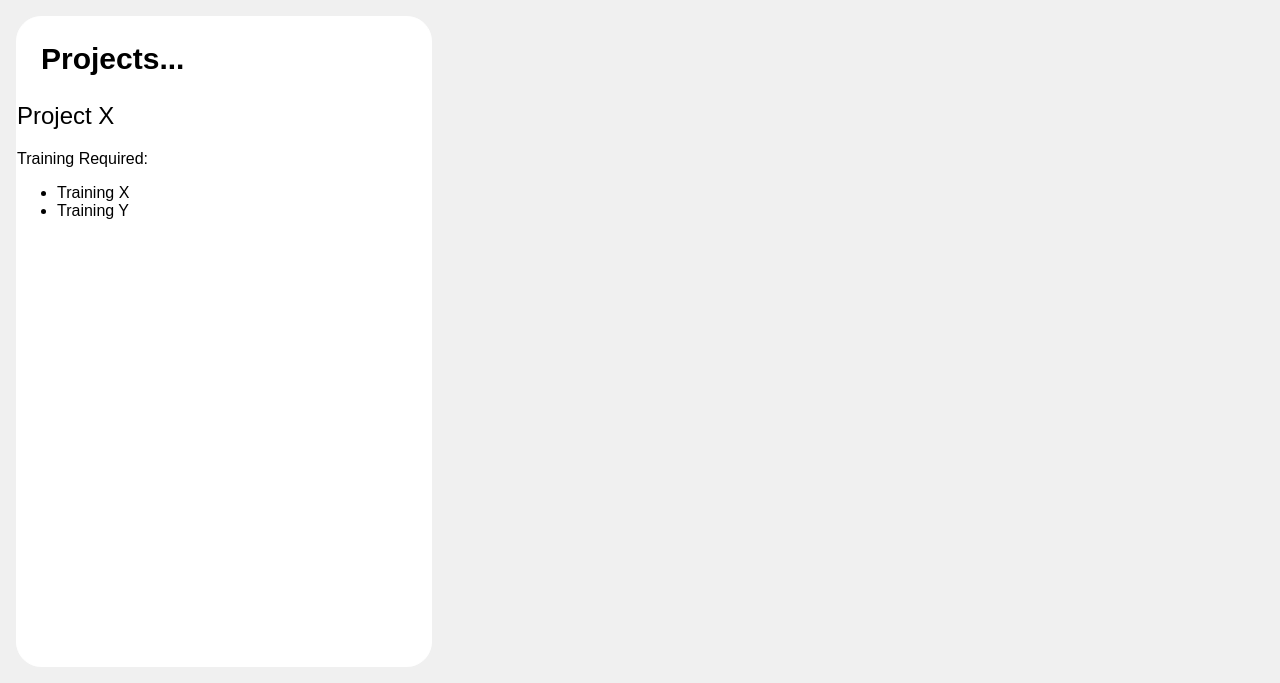
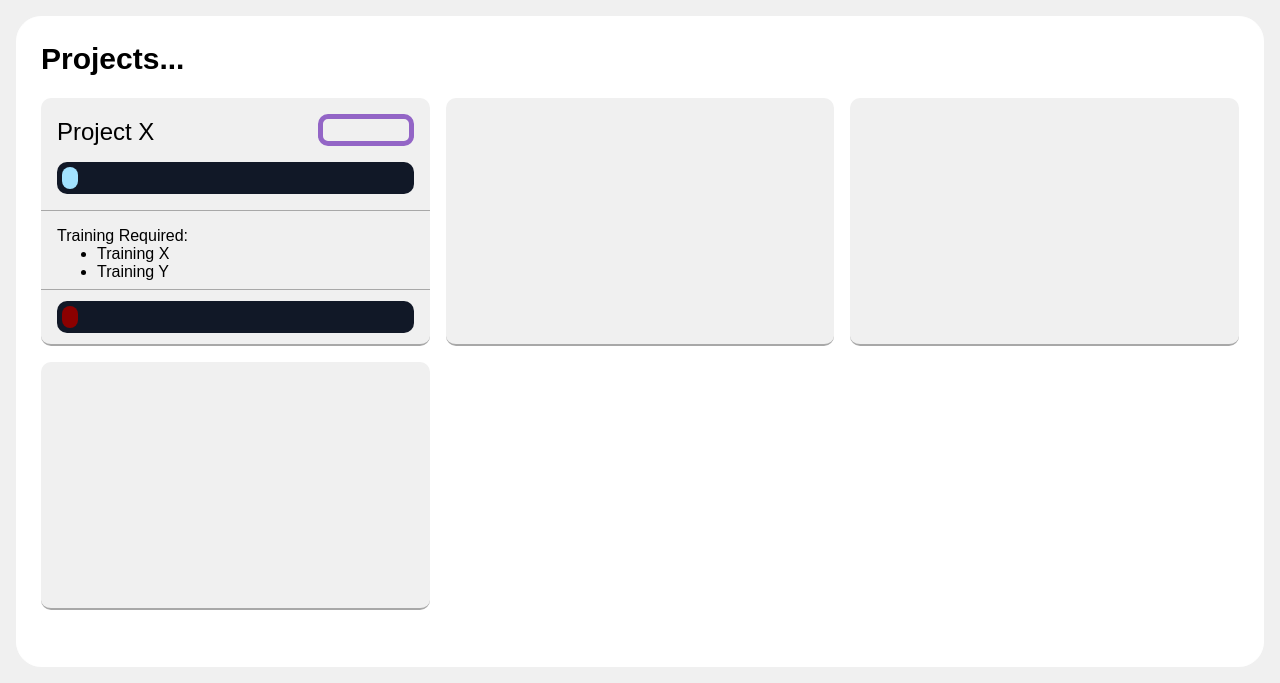
Before and after one commit to Team-Coursework-Part-B/Part-1, a PHP site: page /project.html in a window 1280 px wide. Shown: the part 117-800 px from the top of the page. Run offline with PHP 8.4, Linux system fonts and the light colour scheme; some libraries are stand-ins or nearby versions.

Commit message:
Update page.css

```diff
--- a/CODE/page.css
+++ b/CODE/page.css
@@ -379,3 +379,123 @@ input[type="checkbox"]:focus {
     border-radius: 10px;
     padding: 1rem 1rem;
 }
+
+#kanban-project {
+    flex-basis: 100%;
+}
+
+.kanban-project-list {
+    height: 100%;
+    display: grid;
+    grid-template-columns: 1fr 1fr 1fr;
+    align-content: start;
+    gap: 1rem;
+    overflow:hidden;
+    overflow-y: auto;
+    padding-top: 1rem;
+    padding-bottom: 2rem;
+    padding-left: 1.5rem;
+    padding-right: 1.5rem;
+}
+
+.kanban-item-project {
+    width: 100%;
+    height: 15.5rem;
+    display: grid;
+    border-radius: 10px;
+    margin-left: auto;
+    margin-right: auto;
+    display: grid;
+    grid-template-columns: 1fr 1fr;
+    grid-template-rows: 4rem 3rem 5rem 3rem;
+    overflow-x: hidden;
+    background-color: var(--background-colour);
+    border-bottom: 2px solid var(--task-border);
+}
+
+.kanban-project-title {
+    padding-left: 1rem;
+}
+
+.kanban-project-progressBar {
+    padding-left: 1rem;
+    padding-right: 1rem;
+    grid-column-start: 1;
+    grid-column-end: 3;
+    height: 2rem;
+}
+
+.progressBar {
+    position: relative;
+    width: 100%;
+    height: 2rem;
+    background-color: rgb(17, 24, 39);
+    border-radius: 10px;
+    color: white;
+}
+
+.progressBar::before {
+    content: attr(data-label);
+    display: flex;
+    align-items: center;
+    position: absolute;
+    left: 0.3rem;
+    right: 0.3rem;
+    top: 0.3rem;
+    bottom: 0.3rem;
+    width: calc(var(--width, 0) * 1%);
+    min-width: 1rem;
+    max-width: calc(100% - 0.6rem);
+    border-radius: 10px;
+}
+
+.project::before {
+    background-color: rgb(162,226,255)
+}
+
+.allocation {
+    margin-top: 0.7rem;
+}
+
+.allocation::before {
+    background-color:darkred;
+}
+
+.kanban-project-boxes {
+    display: flex;
+    gap: 0.5rem;
+    justify-content: end;
+    padding-right: 1rem;
+}
+
+.kanban-project-box {
+    width: 6rem;
+    height: 2rem;
+    border-radius: 10px;
+    margin-top: 1rem;
+}
+
+.resource {
+    border: 5px solid rgb(147,101,198);
+}
+
+.resourceBoxClicked {
+    background-color: rgb(147,101,198);
+}
+
+.kanban-project-training {
+    grid-row-start: 3;
+    padding-left: 1rem;
+    border-top: 1px solid var(--task-border);
+    border-bottom: 1px solid var(--task-border);
+    grid-column-start: 1;
+    grid-column-end: 3;
+}
+
+.kanban-project-training > p {
+    margin-bottom: 0;
+}
+
+.kanban-project-training > ul {
+    margin-top: 0;
+}
```
